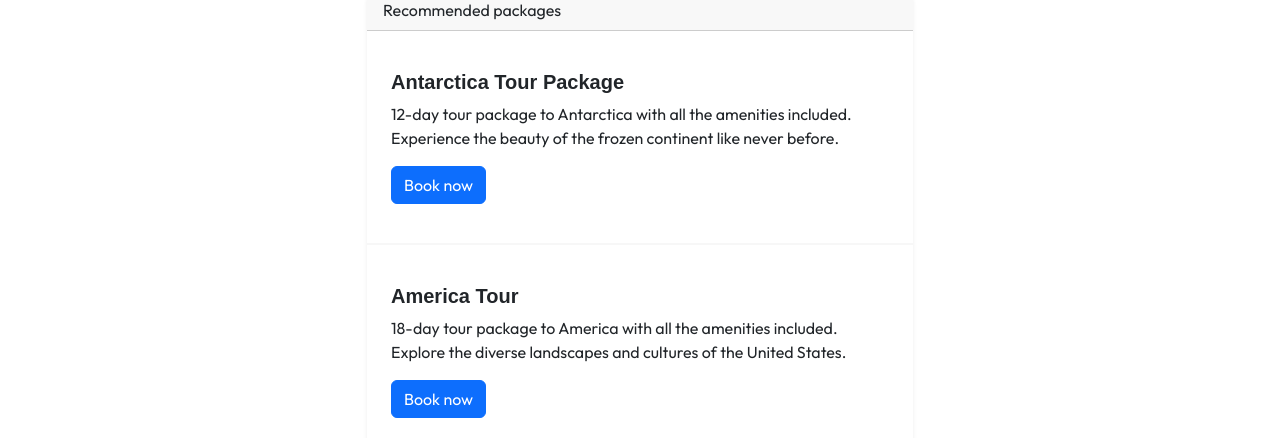
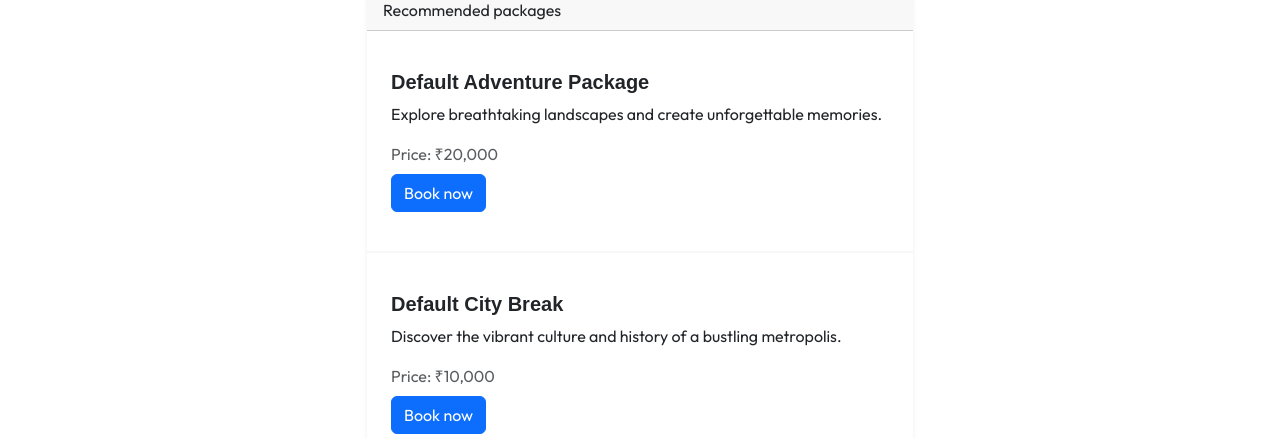
Before and after one commit to DayReez/obscura, a React (Vite) app in the folder client/: page /company in a window 1280 px wide. Shown: the part 328-766 px from the top of the page. Built offline with nearby package versions, Linux system fonts and the light colour scheme; a web font is replaced by a local one.

Commit message:
final done

```diff
--- a/client/src/BookPage/BookPage.jsx
+++ b/client/src/BookPage/BookPage.jsx
@@ -13,7 +13,8 @@ function BookPage() {
     return <p className="text-center mt-5">No tour package selected. Please go back and try again.</p>;
   }
 
-  const { title, description, shortDescription } = tour;
+  // ✨ EXTRACTED 'price' from tour object ✨
+  const { title, description, shortDescription, price } = tour;
 
   return (
     <>
@@ -24,12 +25,15 @@ function BookPage() {
             <Card.Title className="fs-3 fw-bold mb-3">{title}</Card.Title>
             <Card.Text className="mb-2"><strong>Short Description:</strong> {shortDescription}</Card.Text>
             <Card.Text className="mb-3"><strong>Full Details:</strong> {description}</Card.Text>
+            {/* ✨ Display price on the BookPage as well ✨ */}
+            <Card.Text className="mb-3"><strong>Price:</strong> {price}</Card.Text>
             <hr />
             <p className="fw-semibold">Would you like to confirm your booking?</p>
             <Button
               variant="success"
               className="me-2"
-              onClick={() => navigate('/confirm', { state: tour })}
+              // ✨ PASSED 'price' along to BookPageConfirm ✨
+              onClick={() => navigate('/confirm', { state: { ...tour, price: price } })}
             >
               Confirm Booking
             </Button>
@@ -43,7 +47,6 @@ function BookPage() {
         </Card>
       </Container>
     </>
-
   );
 }
 
--- a/client/src/BookPageConfirm/BookPageConfirm.jsx
+++ b/client/src/BookPageConfirm/BookPageConfirm.jsx
@@ -4,11 +4,12 @@ import styles from './BookPageConfirm.module.css';
 function BookPageConfirm() {
   const location = useLocation();
   const navigate = useNavigate();
-  const { title, description } = location.state || {};
+  // ✨ EXTRACTED 'price' from location.state ✨
+  const { title, description, price } = location.state || {};
 
   const handleConfirm = () => {
     alert('Booking Confirmed!');
-    // ✅ Navigate back to BookPage with state preserved
+    // ✅ Navigate back to BookPage with state preserved (including price)
     navigate('/book', { state: location.state });
   };
 
@@ -17,6 +18,8 @@ function BookPageConfirm() {
       <h2>Confirm Your Booking</h2>
       <h3>{title}</h3>
       <p>{description}</p>
+      {/* ✨ DISPLAY THE PRICE ✨ */}
+      <p className={styles.priceText}><strong>Approximate Price:</strong> {price}</p>
 
       <div className={styles.bookingActions}>
         <button className={styles.confirmBtn} onClick={handleConfirm}>Confirm</button>
--- a/client/src/HomePage.jsx
+++ b/client/src/HomePage.jsx
@@ -5,12 +5,10 @@ import TourCompanyCard from './TourCompanyCard.jsx';
 import AddPackageRequestButton from './AddPackageRequestButton.jsx';
 
 // Import individual company logos
-// Make sure these paths are correct relative to HomePage.jsx
-import wanderWiseLogo from './assets/MUNNAR.jpg'; // Example: Use a specific logo for WanderWise
-import nomadicTrailsLogo from './assets/Milford-Sound-Fiordland-National-Park.webp'; // Example: Use another logo for Nomadic Trails
-import globeTrekLogo from './assets/istockphoto-1183878653-612x612.jpg'; // Example: Use a third logo for GlobeTrek
-import azureHorizonsLogo from './assets/Intrepid-Travel-Iceland_Golden-Circle_jokulsarlon-glacier-lagoon-boat-tour_Ryan-Bolton7342.jpg'; // Example: Use a fourth logo for Azure Horizons
-// Add more imports for each unique company logo you have
+import wanderWiseLogo from './assets/MUNNAR.jpg';
+import nomadicTrailsLogo from './assets/Milford-Sound-Fiordland-National-Park.webp';
+import globeTrekLogo from './assets/istockphoto-1183878653-612x612.jpg';
+import azureHorizonsLogo from './assets/Intrepid-Travel-Iceland_Golden-Circle_jokulsarlon-glacier-lagoon-boat-tour_Ryan-Bolton7342.jpg';
 
 function HomePage() {
   const [showModal, setShowModal] = useState(false);
@@ -19,58 +17,68 @@ function HomePage() {
   const handleOpenModal = () => setShowModal(true);
   const handleCloseModal = () => setShowModal(false);
 
-  // Update the companies array to include a 'logo' property for each company
   const companies = [
     {
       name: "WanderWise",
       location: "Kerala",
-      description:
-        "At WanderWise, we craft unforgettable adventures. Specializing in curated travel experiences for families, solo travelers, and couples.",
-      logo: wanderWiseLogo, // Assign the specific imported logo
+      description: "At WanderWise, we craft unforgettable adventures. Specializing in curated travel experiences for families, solo travelers, and couples.",
+      logo: wanderWiseLogo,
+      email: "contact@wanderwise.com",
+      phoneNumber: "+91 98765 43210",
+      packageName: "Munnar Green Escape", // Added packageName
+      suggestions: [
+        { id: 1, title: 'Munnar Tea Plantation Tour', description: 'Explore the lush tea gardens and enjoy the serene hills.', shortDescription: 'Tea, hills, and tranquility.', price: '₹15,000' },
+        { id: 2, title: 'Alleppey Backwater Cruise', description: 'Experience the unique houseboat stays in the backwaters of Alleppey.', shortDescription: 'Houseboats and serene waters.', price: '₹22,000' },
+      ]
     },
     {
       name: "Nomadic Trails",
       location: "Karnataka",
-      description:
-        "Nomadic Trails connects wanderers with the hidden gems of the world. Tailor-made packages for stress-free travel.",
-      logo: nomadicTrailsLogo, // Assign the specific imported logo
+      description: "Nomadic Trails connects wanderers with the hidden gems of the world. Tailor-made packages for stress-free travel.",
+      logo: nomadicTrailsLogo,
+      email: "info@nomadictrails.in",
+      phoneNumber: "+91 91234 56789",
+      packageName: "Hampi Royal Trails", // Added packageName
+      suggestions: [
+        { id: 3, title: 'Hampi Heritage Exploration', description: 'Discover the ancient ruins and rich history of Hampi.', shortDescription: 'Ancient ruins and history.', price: '₹18,500' },
+        { id: 4, title: 'Coorg Coffee & Spice Tour', description: 'Immerse yourself in the aromatic coffee and spice plantations of Coorg.', shortDescription: 'Coffee, spices, and nature.', price: '₹16,000' },
+      ]
     },
     {
       name: "GlobeTrek Explorers",
       location: "Kerala",
-      description:
-        "GlobeTrek Explorers offers personalized itineraries, cultural immersion tours, and eco-friendly travel options.",
-      logo: globeTrekLogo, // Assign the specific imported logo
+      description: "GlobeTrek Explorers offers personalized itineraries, cultural immersion tours, and eco-friendly travel options.",
+      logo: globeTrekLogo,
+      email: "support@globetrek.co",
+      phoneNumber: "+91 87654 32109",
+      packageName: "Kerala Cultural Immersion", // Added packageName
+      suggestions: [
+        { id: 5, title: 'Fort Kochi Art & History Walk', description: 'A guided tour through the colonial streets and art galleries of Fort Kochi.', shortDescription: 'Art, history, and culture.', price: '₹12,000' },
+        { id: 6, title: 'Thekkady Wildlife Safari', description: 'Venture into Periyar National Park for a thrilling wildlife experience.', shortDescription: 'Wildlife and nature.', price: '₹19,500' },
+      ]
     },
     {
       name: "Azure Horizons",
       location: "Tamil Nadu",
-      description:
-        "Azure Horizons is your boutique travel agency for luxurious, offbeat, and accessible travel experiences.",
-      logo: azureHorizonsLogo, // Assign the specific imported logo
+      description: "Azure Horizons is your boutique travel agency for luxurious, offbeat, and accessible travel experiences.",
+      logo: azureHorizonsLogo,
+      email: "hello@azurehorizons.org",
+      phoneNumber: "+91 76543 21098",
+      packageName: "Chennai Coastal Getaway", // Added packageName
+      suggestions: [
+        { id: 7, title: 'Mahabalipuram Temple Tour', description: 'Explore the UNESCO World Heritage sites and ancient rock-cut temples.', shortDescription: 'Temples and ancient architecture.', price: '₹14,000' },
+        { id: 8, title: 'Pondicherry French Quarter Charm', description: 'Discover the unique blend of French colonial heritage and spiritual vibes.', shortDescription: 'French charm and spirituality.', price: '₹17,500' },
+      ]
     },
-    // Add more company objects here with their unique details and logos
-    // {
-    //     name: "Adventure Tours",
-    //     location: "Goa",
-    //     description: "Your ultimate guide to thrilling adventures across India.",
-    //     logo: wanderWiseLogo, // Reusing a logo for example, or import a new one
-    // },
-    // {
-    //     name: "Mountain Escapes",
-    //     location: "Himachal Pradesh",
-    //     description: "Conquer peaks and explore serene valleys with our expert guides.",
-    //     logo: nomadicTrailsLogo, // Reusing a logo
-    // },
   ];
 
   const filteredCompanies = companies.filter(
     (company) =>
       company.name.toLowerCase().includes(searchQuery.toLowerCase()) ||
-      company.location.toLowerCase().includes(searchQuery.toLowerCase())
+      company.location.toLowerCase().includes(searchQuery.toLowerCase()) ||
+      (company.packageName && company.packageName.toLowerCase().includes(searchQuery.toLowerCase())) // Also search by packageName
   );
 
-  // Chatbase AI Assistant
   useEffect(() => {
     window.chatbaseConfig = {
       chatbotId: "tuupvZia1Xmy1BRt2Whvq",
@@ -79,7 +87,7 @@ function HomePage() {
     const script = document.createElement("script");
     script.src = "https://www.chatbase.co/embed.min.js";
     script.defer = true;
-    script.setAttribute("chatbotId", "tuupvZia1XXmy1BRt2Whvq"); // Note: You had a typo here, fixed 'X' to 'v'
+    script.setAttribute("chatbotId", "tuupvZia1XXmy1BRt2Whvq");
     document.body.appendChild(script);
 
     return () => {
@@ -96,7 +104,7 @@ function HomePage() {
       <div style={{ textAlign: "center", margin: "20px 0" }}>
         <input
           type="text"
-          placeholder="Search by name or location..."
+          placeholder="Search by name, location, or package..."
           value={searchQuery}
           onChange={(e) => setSearchQuery(e.target.value)}
           style={{
@@ -119,15 +127,19 @@ function HomePage() {
           filteredCompanies.map((company, index) => (
             <TourCompanyCard
               key={index}
-              companyLogo={company.logo} // *** CHANGED HERE: Passing company.logo instead of static companyLogo ***
+              companyLogo={company.logo}
+              packageName={company.packageName} // Pass packageName
               companyName={company.name}
               companyLocation={company.location}
               companyDescription={company.description}
+              companySuggestions={company.suggestions} // Pass companySuggestions
+              companyEmail={company.email} // Pass companyEmail
+              companyPhoneNumber={company.phoneNumber} // Pass companyPhoneNumber
             />
           ))
         ) : (
           <p style={{ textAlign: "center", marginTop: "20px" }}>
-            No companies found for "{searchQuery}"
+            No companies or packages found for "{searchQuery}"
           </p>
         )}
       </div>
--- a/client/src/Suggestions.jsx
+++ b/client/src/Suggestions.jsx
@@ -5,32 +5,32 @@ import Container from 'react-bootstrap/Container';
 import Row from 'react-bootstrap/Row';
 import Col from 'react-bootstrap/Col';
 
-function Suggestions() {
+function Suggestions({ companySuggestions }) {
   const navigate = useNavigate();
 
-  // Array of tour packages with dynamic data
-  const tourPackages = [
+  const tourPackages = companySuggestions || [
     {
-      id: 1,
-      title: 'Antarctica Tour Package',
-      description: '12-day tour package to Antarctica with all the amenities included. Experience the beauty of the frozen continent like never before.',
-      shortDescription: '12-day tour to Antarctica with all-inclusive features.'
+      id: 101,
+      title: 'Default Adventure Package',
+      description: 'Explore breathtaking landscapes and create unforgettable memories.',
+      shortDescription: 'A fantastic default adventure awaits!',
+      price: '₹20,000' // Default price for fallback
     },
     {
-      id: 2,
-      title: 'America Tour',
-      description: '18-day tour package to America with all the amenities included. Explore the diverse landscapes and cultures of the United States.',
-      shortDescription: '18-day guided tour across the USA with accommodation and experiences.'
-    },
-    // Add more tour packages as needed
+      id: 102,
+      title: 'Default City Break',
+      description: 'Discover the vibrant culture and history of a bustling metropolis.',
+      shortDescription: 'Your perfect urban escape.',
+      price: '₹10,000' // Default price for fallback
+    }
   ];
 
   const handleBook = (tour) => {
     navigate('/book', {
-      state: tour
+      // ✨ ADDED price to the state object ✨
+      state: { ...tour, price: tour.price }
     });
   };
-
 
   return (
     <Container className="mt-3 mb-5">
@@ -39,28 +39,34 @@ function Suggestions() {
           <Card className="shadow-sm" style={{ borderRadius: '0.75rem' }}>
             <Card.Header>Recommended packages</Card.Header>
 
-            {tourPackages.map((tour, index) => (
+            {tourPackages.length === 0 ? (
+              <Card.Body className="p-4">
+                <Card.Text>No specific packages available for this company yet.</Card.Text>
+              </Card.Body>
+            ) : (
+              tourPackages.map((tour, index) => (
                 <div key={tour.id}>
                   <Card.Body className="p-4">
                     <Card.Title className="fs-5 fw-bold">{tour.title}</Card.Title>
                     <Card.Text className="mb-3">
                       {tour.description}
                     </Card.Text>
+                    {/* Optionally display price here as well */}
+                    <Card.Text className="text-muted mb-2">Price: {tour.price}</Card.Text>
                     <Button
                       variant="primary"
                       onClick={() => handleBook(tour)}
                     >
                       Book now
                     </Button>
-
                   </Card.Body>
 
-                {/* Don't add hr after the last item */}
                   {index !== tourPackages.length - 1 && (
                     <hr className="m-0" style={{ borderTop: '2px solid #ddd' }} />
                   )}
                 </div>
-            ))}
+              ))
+            )}
           </Card>
         </Col>
       </Row>
--- a/client/src/index.css
+++ b/client/src/index.css
@@ -87,7 +87,7 @@ hr {
 }
 
 #featured-heading-div {
-  margin: 30px 100px;
+  margin: 10px 75px;
   display: flex;
   justify-content: space-between;
 }
--- a/client/src/pagetwo.jsx
+++ b/client/src/pagetwo.jsx
@@ -5,14 +5,20 @@ import Suggestions from "./suggestions.jsx";
 
 function Pagetwo() {
   const location = useLocation();
-  // ✨ EXTRACTED 'logo' from location.state ✨
-  const { name, location: companyLocation, logo } = location.state || {};
+  // ✨ EXTRACTED 'email' and 'phoneNumber' from location.state ✨
+  const { name, location: companyLocation, logo, email, phoneNumber } = location.state || {};
 
   return (
     <>
       <Header />
-      {/* ✨ PASSED 'logo' as imageUrl prop to ImageOverlayCard ✨ */}
-      <ImageOverlayCard companyName={name} companyLocation={companyLocation} imageUrl={logo} />
+      {/* ✨ PASSED email and phoneNumber as props to ImageOverlayCard ✨ */}
+      <ImageOverlayCard
+        companyName={name}
+        companyLocation={companyLocation}
+        imageUrl={logo}
+        companyEmail={email}
+        companyPhoneNumber={phoneNumber}
+      />
       <Suggestions />
     </>
   );
```
Also changed, not shown: client/src/ImageOverlayCard.jsx (+15 -5 lines), client/src/TourCompanyCard.jsx (+9 -6 lines). Lines whose indentation alone changed are shown as unchanged.
